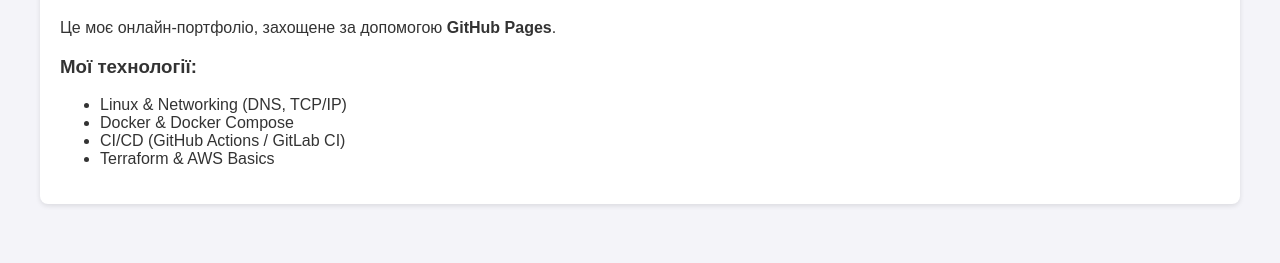
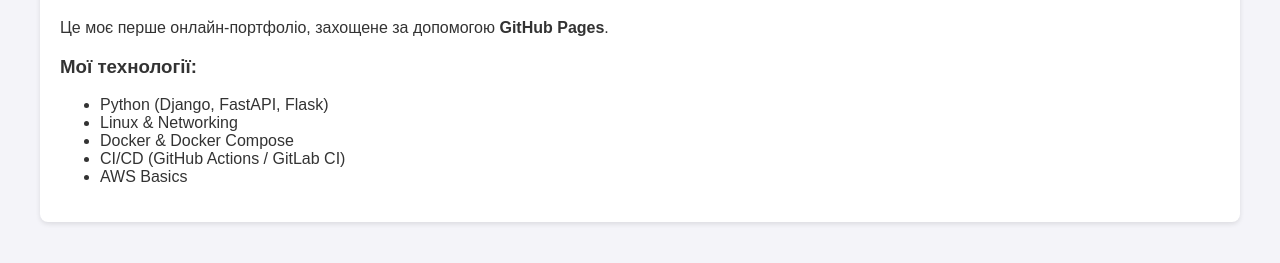
Before and after one commit to Artem-Yurchenko-cyber/artem-yurchenko.github.io, a plain HTML site: page index.html in a window 1280 px wide. Shown: the part 121-384 px from the top of the page. Drawn offline with Linux system fonts and the light colour scheme.

Commit message:
updated a view of a page

```diff
--- a/index.html
+++ b/index.html
@@ -13,13 +13,14 @@
 <body>
     <div class="card">
         <h1>Привіт, я DevOps / Cloud Інженер</h1>
-        <p>Це моє онлайн-портфоліо, захощене за допомогою <strong>GitHub Pages</strong>.</p>
+        <p>Це моє перше онлайн-портфоліо, захощене за допомогою <strong>GitHub Pages</strong>.</p>
         <h3>Мої технології:</h3>
         <ul>
-            <li>Linux & Networking (DNS, TCP/IP)</li>
+            <li>Python (Django, FastAPI, Flask)</li>
+            <li>Linux & Networking</li>
             <li>Docker & Docker Compose</li>
             <li>CI/CD (GitHub Actions / GitLab CI)</li>
-            <li>Terraform & AWS Basics</li>
+            <li>AWS Basics</li>
         </ul>
     </div>
 </body>
```
